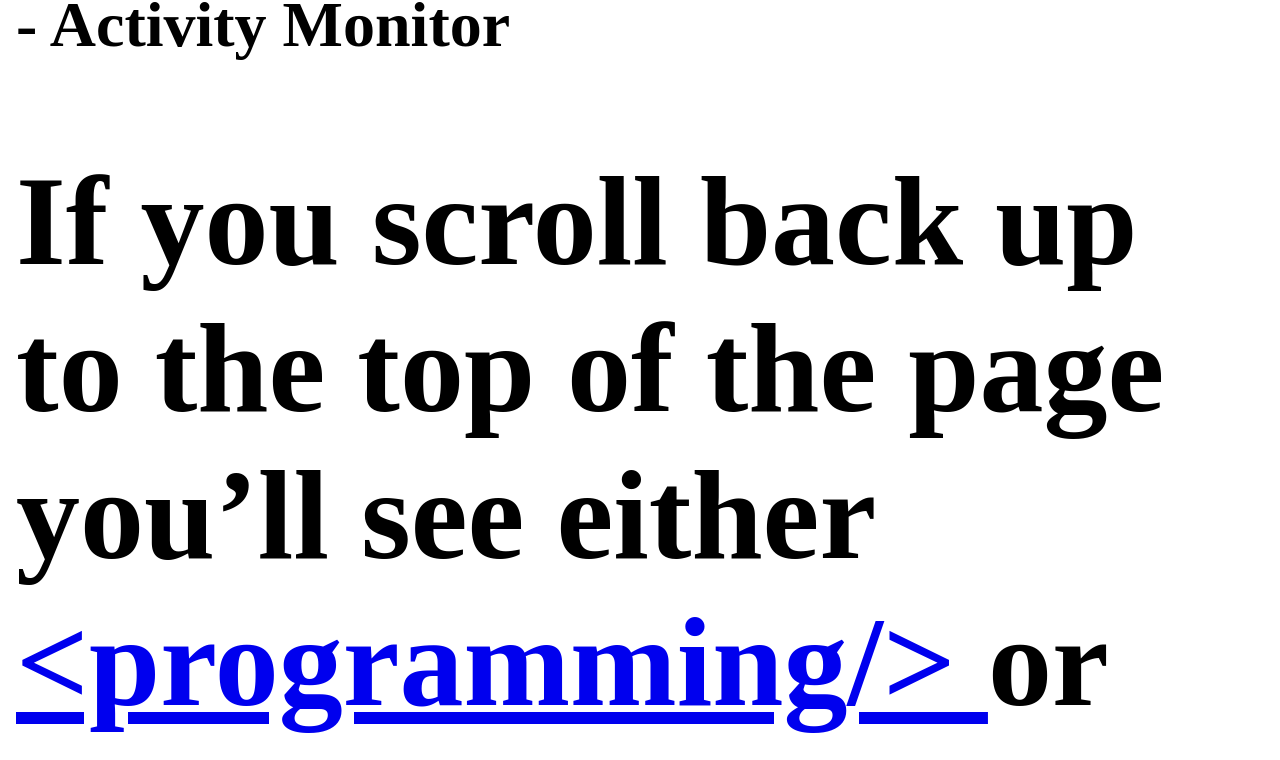
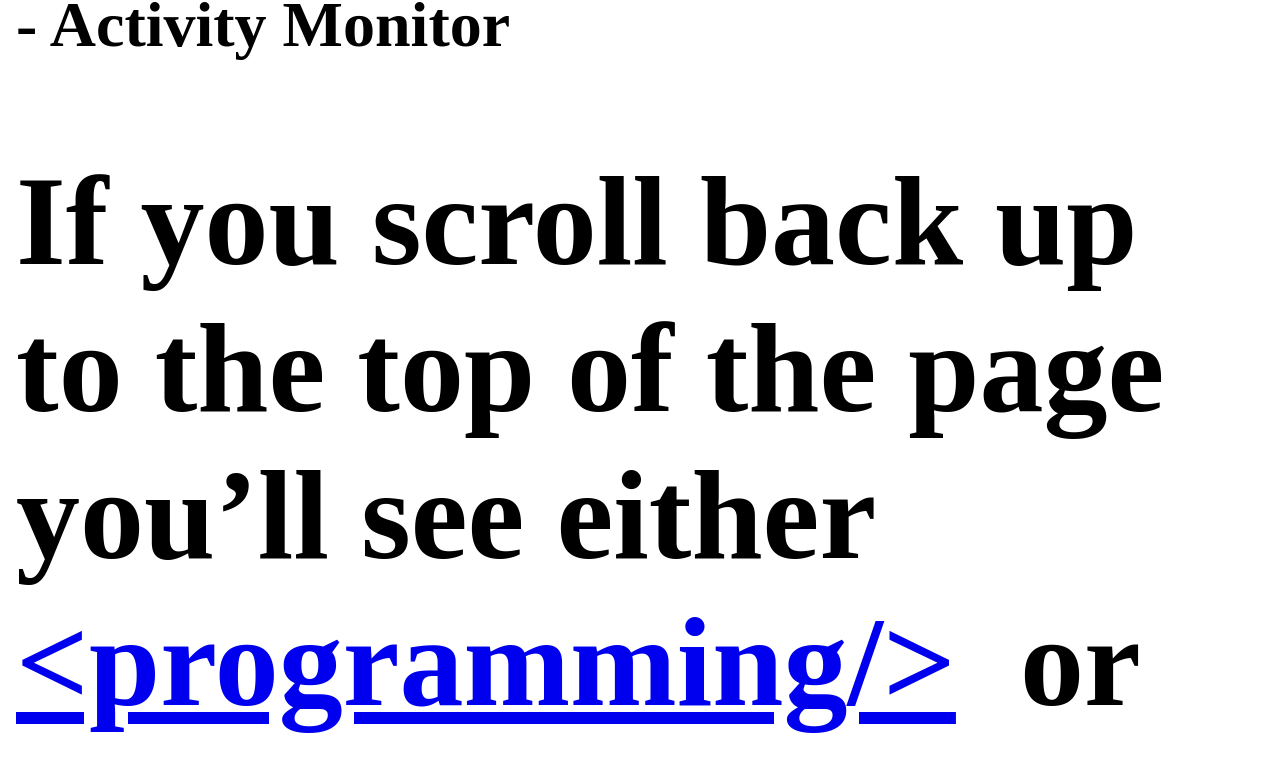
Before and after one commit to Eroxl/Personal-Website, a Next.js app in the folder src/frontend/: page / in a window 1280 px wide. Shown: the part 6941-7701 px from the top of the page. Built offline with nearby package versions, Linux system fonts and the light colour scheme; no server answers.

Commit message:
[Frontend] Fixed Underline Going Over White Space In The About Tab
Fixed the underline going over white spaces on the tabs page by switching the space characters out for the html special character for the en space (&ensp;)

```diff
--- a/src/frontend/src/components/home/AboutMessage.tsx
+++ b/src/frontend/src/components/home/AboutMessage.tsx
@@ -28,22 +28,23 @@ const AboutMessage = () => (
       - Trading Text
       <br />
       <h1 className="text-2xl px-5">
-        The large store icon on the topbar will take you to the
-        <a href="/marketplace" target="_blank" rel="noopener noreferrer" className="underline text-blue-400"> marketplace </a>
-        where you can trade portions of this website with other users.
+        The large store icon on the topbar will take you to the&ensp;
+        <a href="/marketplace" target="_blank" rel="noopener noreferrer" className="underline text-blue-400">marketplace</a>
+        &ensp;where you can trade portions of this website with other users.
       </h1>
       <br />
       - Activity Monitor
       <br />
       <h1 className="text-2xl px-5">
-        If you scroll back up to the top of the page you&rsquo;ll see either
-        <a href="#top" title="Editing A Python File" className="underline text-cyan-400"> &lt;programming/&gt; </a>
-        or
-        <a href="#top" title="Just Sleeping" className="underline text-violet-400"> &lt;sleeping/&gt; </a>
-        if you hover over those they&rsquo;ll show a little description of my status gathered from a
-        <a href="https://github.com/Eroxl/Portfolio-Website" target="_blank" rel="noopener noreferrer" className="underline text-blue-400"> vscode plugin </a>
-        I coded
-        for instance &ldquo;Editing A Python File&rdquo; or &ldquo;Just Sleeping&rdquo;
+        If you scroll back up to the top of the page you&rsquo;ll see either&ensp;
+        <a href="#top" title="Editing A Python File" className="underline text-cyan-400">&lt;programming/&gt;</a>
+        &ensp;or&ensp;
+        <a href="#top" title="Just Sleeping" className="underline text-violet-400">&lt;sleeping/&gt;</a>
+        &ensp;if you hover over those they&rsquo;ll show a little description of my status
+        &ensp;gathered from a&ensp;
+        <a href="https://github.com/Eroxl/Portfolio-Website" target="_blank" rel="noopener noreferrer" className="underline text-blue-400">vscode plugin</a>
+        &ensp;I coded for instance &ldquo;
+        Editing A Python File&rdquo; or &ldquo;Just Sleeping&rdquo;
       </h1>
     </h1>
   </h1>
```
